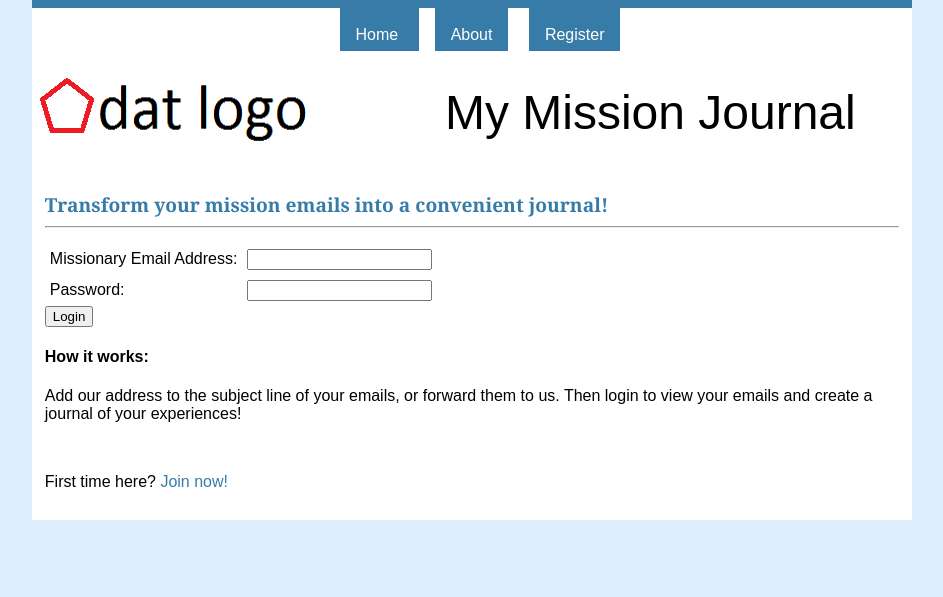
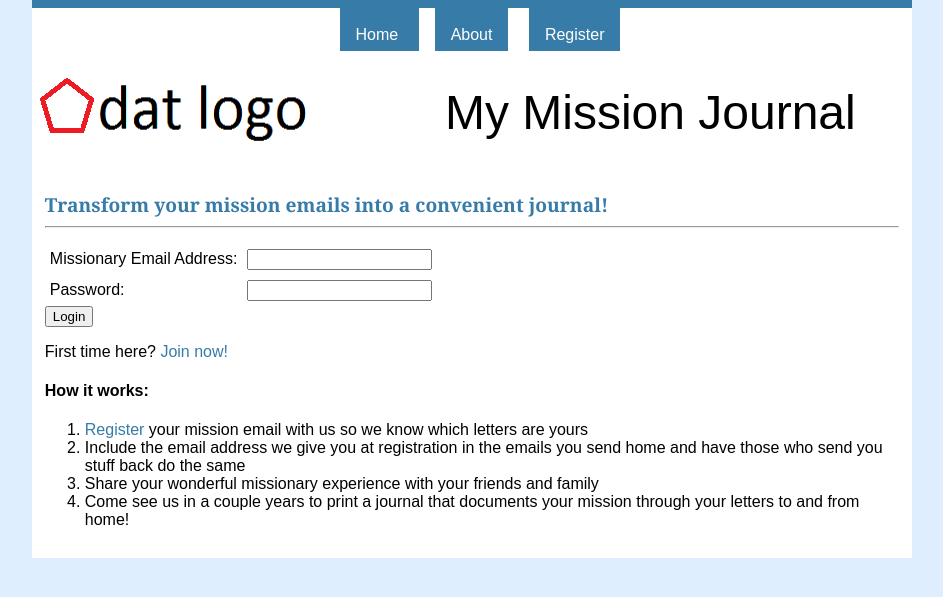
Before and after one commit to tduck/mission-email-journal, a Flask app: page / in a window 1280 px wide. Shown: the top 597 px of the page, without its empty margins (168-1111 px from the left). Run offline with Flask 2, Linux system fonts and the light colour scheme.

Commit message:
adding to and reorganizing the landing page

```diff
--- a/templates/landing.html
+++ b/templates/landing.html
@@ -16,13 +16,15 @@
 </tr>
 </table>
 <input type="submit" value="Login">
+<p>First time here? <a href="/register">Join now!</a></p>
 </form>
 
 <h4>How it works:</h4>
-
-<p>Add our address to the subject line of your emails, or forward them to us. Then login to view your emails and create a journal of your experiences!</p>
-
+<ol>
+	<li><a href="/register">Register</a> your mission email with us so we know which letters are yours</li>
+	<li>Include the email address we give you at registration in the emails you send home and have those who send you stuff back do the same</li>
+	<li>Share your wonderful missionary experience with your friends and family</li>
+	<li>Come see us in a couple years to print a journal that documents your mission through your letters to and from home!</l
 <br>
 
-<p>First time here? <a href="/register">Join now!</a></p>
 {% endblock %}
```
